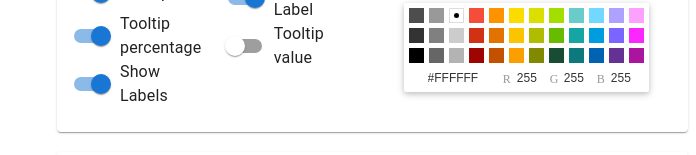
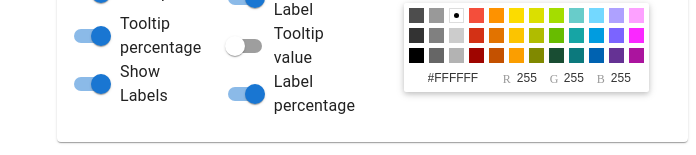
Before and after one commit to woles/react-pie3d, a React (Create React App) app in the folder example/: page / in a window 1280 px wide. Shown: the part 241-396 px from the top of the page, without its empty margins (584-1280 px from the left). Built offline with nearby package versions, Linux system fonts and the light colour scheme.

Commit message:
Add perentage turn on off option in lables

```diff
--- a/example/src/Components/ConfigForm.tsx
+++ b/example/src/Components/ConfigForm.tsx
@@ -107,6 +107,15 @@ export const ConfigForm = (): JSX.Element => {
                     }
                     label="Tooltip value"
                   />
+                   <FormControlLabel
+                    control={
+                      <Switch
+                        checked={config?.showLabelPercentage}
+                        onChange={() => dispatch({ type: 'toggleLabelsPercentages', payload: undefined })} name="label-percentage"
+                      />
+                    }
+                    label="Label percentage"
+                  />
                 </Grid>
               </Grid>
             </Grid>
--- a/example/src/Context.tsx
+++ b/example/src/Context.tsx
@@ -37,6 +37,14 @@ const chartReducer = (state: ChartContextType, { payload, type }: Actions) => {
         config: {
           ...state.config,
           showLabels: !state?.config?.showLabels
+        }
+      }
+    case 'toggleLabelsPercentages':
+      return {
+        ...state,
+        config: {
+          ...state.config,
+          showLabelPercentage: !state?.config?.showLabelPercentage
         }
       }
     case 'toggleTooltip':
--- a/example/src/const.ts
+++ b/example/src/const.ts
@@ -9,13 +9,14 @@ export const defaultConfig: ChartContextType['config'] = {
   onClick: (index) => null,
   showLabels: true,
   showTooltips: true,
+  showLabelPercentage: true,
   size: 0.6,
   stroke: 'white',
   strokeWidth: 1,
   textSize: 14,
   tooltipShowName: true,
   tooltipShowPercentage: true,
-  tooltipShowValue: false
+  tooltipShowValue: false,
 }
 
 export const defaultData: ChartContextType['data'] = [
--- a/example/src/types.ts
+++ b/example/src/types.ts
@@ -37,6 +37,7 @@ export type ActionsMap = {
   updateData: ChartContextType['data']
   updateTextSize: number
   toggleLabels: undefined
+  toggleLabelsPercentages: undefined
   toggleTooltip: undefined
   toggleTooltipLabel: undefined
   toggleTooltipPercentage: undefined
```
